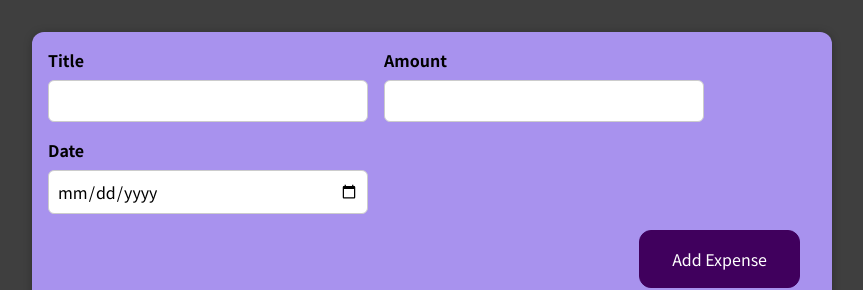
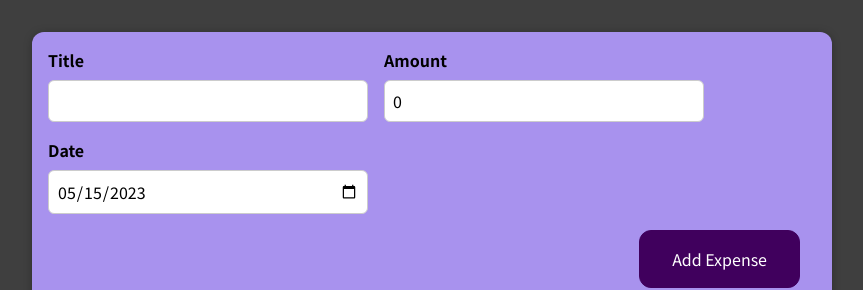
Before and after one commit to Szpytma/expense-tracker, a React (Create React App) app: page / in a window 1280 px wide. Shown: the top 290 px of the page, without its empty margins (208-1071 px from the left). Built offline with nearby package versions, Linux system fonts and the light colour scheme.

Commit message:
added required to the form

```diff
--- a/src/components/NewExpense/ExpenseForm.jsx
+++ b/src/components/NewExpense/ExpenseForm.jsx
@@ -1,9 +1,10 @@
 import { useState } from "react";
 import "./ExpenseForm.css";
 const ExpenseForm = ({ onSaveExpenseData }) => {
+  const todayDate = new Date().toISOString().split("T")[0];
   const [enteredTitle, setEnteredTitle] = useState("");
-  const [enteredAmount, setEnteredAmount] = useState("");
-  const [enteredDate, setEnteredDate] = useState("");
+  const [enteredAmount, setEnteredAmount] = useState(0);
+  const [enteredDate, setEnteredDate] = useState(todayDate);
 
   const titleChangeHandler = ({ target }) => {
     setEnteredTitle(target.value);
@@ -25,8 +26,8 @@ const ExpenseForm = ({ onSaveExpenseData }) => {
     };
     onSaveExpenseData(expenseData);
     setEnteredTitle("");
-    setEnteredAmount("");
-    setEnteredDate("");
+    setEnteredAmount(0);
+    setEnteredDate(todayDate);
   };
 
   return (
@@ -35,6 +36,7 @@ const ExpenseForm = ({ onSaveExpenseData }) => {
         <div className="new-expense__control">
           <label>Title</label>
           <input
+            required
             type="text"
             value={enteredTitle}
             onChange={titleChangeHandler}
@@ -43,6 +45,7 @@ const ExpenseForm = ({ onSaveExpenseData }) => {
         <div className="new-expense__control">
           <label>Amount</label>
           <input
+            required
             type="number"
             min="0.01"
             step="0.01"
@@ -53,6 +56,7 @@ const ExpenseForm = ({ onSaveExpenseData }) => {
         <div className="new-expense__control">
           <label>Date</label>
           <input
+            required
             type="date"
             min="2019-01-01"
             max="2023-12-31"
```
